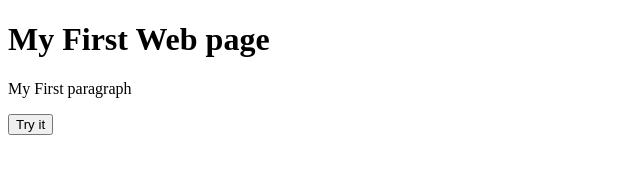
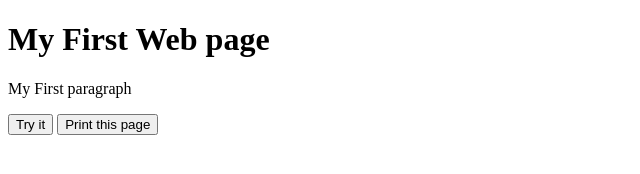
Before and after one commit to hellohridoy/JavaScript-Basic, a plain HTML site: page js/output.html in a window 1280 px wide. Shown: the whole page, without its empty margins (0-640 px from the left). Drawn offline with Linux system fonts and the light colour scheme.

Commit message:
output type of java script

```diff
--- a/js/output.html
+++ b/js/output.html
@@ -12,12 +12,15 @@
     <h1>My First Web page</h1>
     <p>My First paragraph</p>
     <button type="button" onclick="document.write(5+6)">Try it</button>
+    <button type="button" onclick="window.print()">Print this page</button>
     <p id="demo"></p>
 
 
     <script>
        // document.getElementById("demo").innerHTML = 5+6;
        //document.write(11);
+       //window.alert(5+7); you can skip window keyword
+
 
     </script>
 
```
